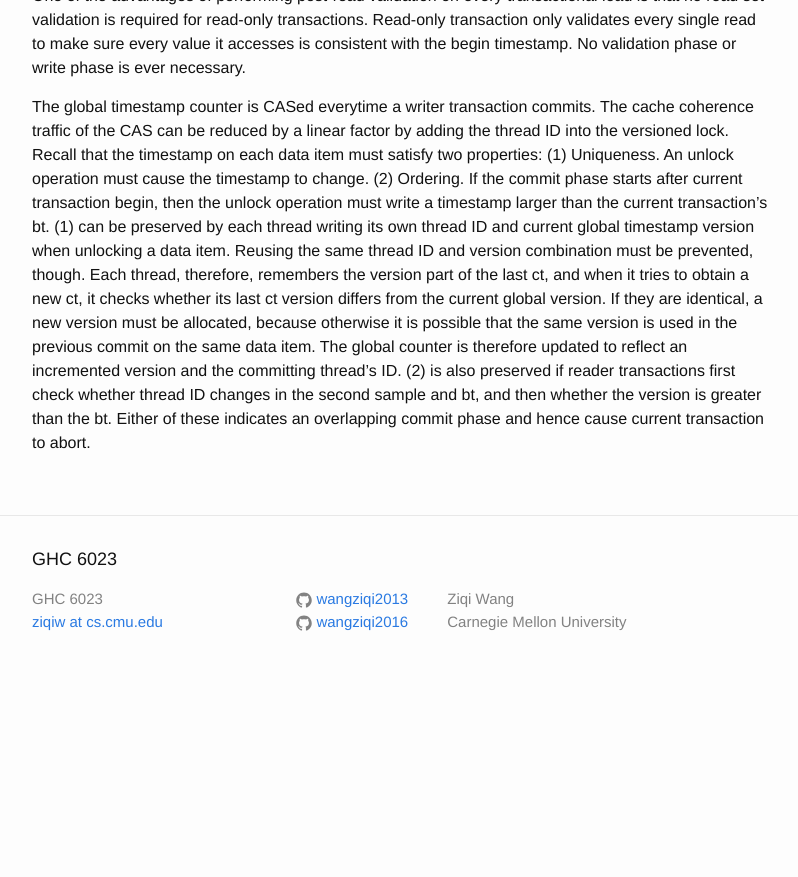
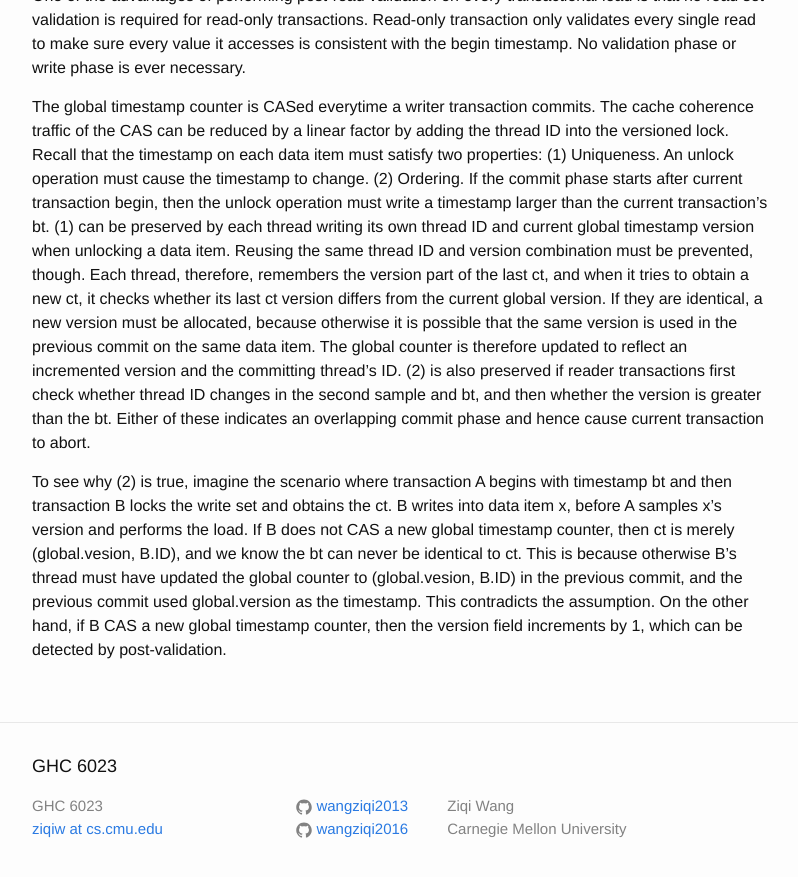
Before and after one commit to wangziqi2013/wangziqi2013.github.io, a Jekyll site: the page built from _posts/2018-03-18-Transactional-Locking-II.markdown, in a window 1280 px wide and 900 px high, scrolled down 2434 px. Shown: the top 877 px of the window, without its empty margins (238-1036 px from the left). Built offline with Jekyll 4.4.1, drawn with Linux system fonts in a browser that asks for light colours; before the commit the page ends 3127 px from its top, so only the background shows below that.

Commit message:
Finish explanation of the global counter

```diff
--- a/_posts/2018-03-18-Transactional-Locking-II.markdown
+++ b/_posts/2018-03-18-Transactional-Locking-II.markdown
@@ -112,3 +112,11 @@ the same data item. The global counter is therefore updated to reflect an increm
 ID. (2) is also preserved if reader transactions first check whether thread ID changes in the second sample and bt, and then whether
 the version is greater than the bt. Either of these indicates an overlapping commit phase and hence cause current transaction
 to abort.
+
+To see why (2) is true, imagine the scenario where transaction A begins with timestamp bt and then transaction B locks the write set and
+obtains the ct. B writes into data item x, before A samples x's version and performs the load.
+If B does not CAS a new global timestamp counter, then ct is merely (global.vesion, B.ID), and we know the bt can never be
+identical to ct. This is because otherwise B's thread must have updated the global counter to (global.vesion, B.ID)
+in the previous commit, and the previous commit used global.version as the timestamp. This contradicts the assumption.
+On the other hand, if B CAS a new global timestamp counter, then the version field increments by 1, which can be detected
+by post-validation.
```
